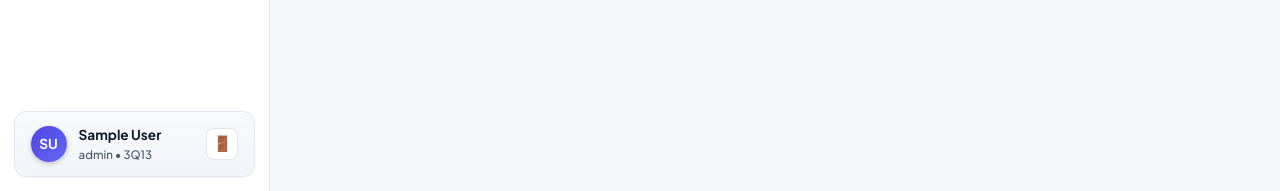
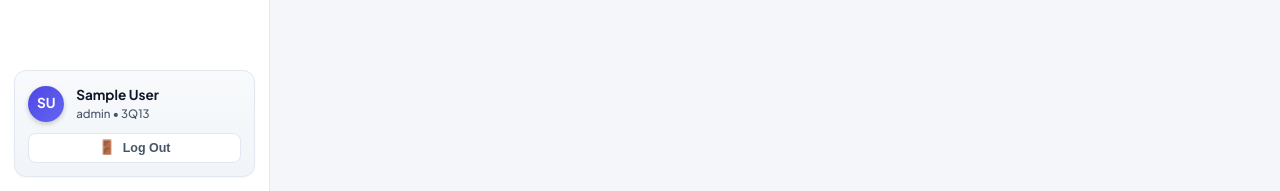
Before and after one commit to archachra/Smart-Token, a React (Vite) app: page /history in a window 1280 px wide. Shown: the part 609-800 px from the top of the page. Built offline with nearby package versions, Linux system fonts and the light colour scheme; no server answers; sample sign-in values are in the browser's storage.

Commit message:
Ensure assigned teacher name appears on faculty sidebar and add Log Out text to logout button

```diff
--- a/scripts/create_test_user.js
+++ b/scripts/create_test_user.js
@@ -16,7 +16,7 @@ const users = [
     email: 'faculty@example.com',
     password: 'FacultyPass123!',
     role: 'FACULTY',
-    name: 'Faculty User',
+    name: 'Mr Sukhpal Singh',
   },
   {
     id: randomUUID(),
--- a/src/components/Sidebar.jsx
+++ b/src/components/Sidebar.jsx
@@ -35,6 +35,7 @@ export default function Sidebar() {
   const navigate = useNavigate();
   const [assignments, setAssignments] = useState([]);
   const [profile, setProfile] = useState(() => getCurrentUser());
+  const [assignedTeacher, setAssignedTeacher] = useState(null);
 
   useEffect(() => {
     let isMounted = true;
@@ -59,8 +60,20 @@ export default function Sidebar() {
       }
     };
 
+    const loadSectionFaculty = async () => {
+      try {
+        const data = await get(`/api/sections/${SECTION_ID}/faculty`);
+        if (isMounted && data?.faculty && data.faculty.length > 0) {
+          setAssignedTeacher(data.faculty[0]);
+        }
+      } catch (e) {
+        // Fallback
+      }
+    };
+
     loadAssignments();
     loadUserProfile();
+    loadSectionFaculty();
 
     const handleAssignmentCreated = () => {
       loadAssignments();
@@ -81,16 +94,26 @@ export default function Sidebar() {
     navigate('/login');
   };
 
-  const displayName = profile?.name || (profile?.email ? profile.email.split('@')[0] : 'Faculty');
-  const displayRole = profile?.role === 'FACULTY' ? 'Lead Faculty' : (profile?.role || 'Instructor');
-  const sectionLabel = profile?.sectionName || '3Q13';
+  // Determine displayed teacher name:
+  // Strictly avoid "Faculty User" or generic placeholders; prefer the teacher assigned to this section
+  let displayName = '';
+  if (profile?.name && !profile.name.toLowerCase().includes('faculty user') && profile.name.toLowerCase() !== 'faculty') {
+    displayName = profile.name;
+  } else if (assignedTeacher?.name) {
+    displayName = assignedTeacher.name;
+  } else {
+    displayName = 'Mr Sukhpal Singh';
+  }
+
+  const displayRole = profile?.role === 'FACULTY' ? 'Lead Faculty' : (profile?.role || 'Lead Faculty');
+  const sectionLabel = profile?.sectionName || assignedTeacher?.section_name || '3Q13';
 
   // Compute clean initials, ignoring titles like Prof., Dr., Mr.
   const cleanName = displayName.replace(/^(Prof\.?|Dr\.?|Mr\.?|Ms\.?|Mrs\.?)\s+/i, '').trim();
   const parts = cleanName.split(/\s+/).filter(Boolean);
   const userInitials = parts.length >= 2
     ? (parts[0][0] + parts[parts.length - 1][0]).toUpperCase()
-    : (cleanName.slice(0, 2).toUpperCase() || 'FC');
+    : (cleanName.slice(0, 2).toUpperCase() || 'SS');
 
   return (
     <aside className="sidebar">
@@ -143,19 +166,22 @@ export default function Sidebar() {
 
       {/* Modern User Profile & Quick Logout at bottom */}
       <div className="sidebar-profile-card">
-        <div className="sidebar-user-avatar">
-          {userInitials || 'FC'}
-        </div>
-        <div className="sidebar-user-info">
-          <span className="sidebar-user-name" title={displayName}>{displayName}</span>
-          <span className="sidebar-user-role">{displayRole} • {sectionLabel}</span>
+        <div className="sidebar-profile-header">
+          <div className="sidebar-user-avatar">
+            {userInitials || 'SS'}
+          </div>
+          <div className="sidebar-user-info">
+            <span className="sidebar-user-name" title={displayName}>{displayName}</span>
+            <span className="sidebar-user-role">{displayRole} • {sectionLabel}</span>
+          </div>
         </div>
         <button
-          className="sidebar-logout-icon-btn"
+          className="sidebar-logout-btn"
           onClick={handleLogout}
           title="Sign out of SmartToken"
         >
-          🚪
+          <span className="sidebar-logout-icon">🚪</span>
+          <span className="sidebar-logout-text">Log Out</span>
         </button>
       </div>
     </aside>
--- a/src/index.css
+++ b/src/index.css
@@ -668,14 +668,21 @@ body {
 
 .sidebar-profile-card {
   display: flex;
-  align-items: center;
-  gap: 0.75rem;
-  padding: 0.85rem 1rem;
+  flex-direction: column;
+  gap: 0.65rem;
+  padding: 0.85rem;
   margin: 0.5rem 0.85rem 0.85rem 0.85rem;
   background: var(--bg-card-subtle);
   border: 1px solid var(--border-color);
   border-radius: var(--radius-md);
   box-shadow: var(--shadow-xs);
+}
+
+.sidebar-profile-header {
+  display: flex;
+  align-items: center;
+  gap: 0.75rem;
+  width: 100%;
 }
 
 .sidebar-user-avatar {
@@ -716,6 +723,41 @@ body {
   white-space: nowrap;
   overflow: hidden;
   text-overflow: ellipsis;
+}
+
+.sidebar-logout-btn {
+  width: 100%;
+  display: flex;
+  align-items: center;
+  justify-content: center;
+  gap: 0.45rem;
+  padding: 0.45rem 0.75rem;
+  background: var(--bg-surface);
+  border: 1px solid var(--border-color);
+  border-radius: var(--radius-sm);
+  font-size: 0.78rem;
+  font-weight: 600;
+  color: var(--text-secondary);
+  cursor: pointer;
+  transition: var(--transition-fast);
+}
+
+.sidebar-logout-btn:hover {
+  background-color: #fee2e2;
+  border-color: #fca5a5;
+  color: #dc2626;
+  transform: translateY(-1px);
+}
+
+.sidebar-logout-icon {
+  font-size: 0.85rem;
+  line-height: 1;
+}
+
+.sidebar-logout-text {
+  font-size: 0.78rem;
+  line-height: 1;
+  font-weight: 600;
 }
 
 .sidebar-logout-icon-btn {
```
Also changed, not shown: 1 other file (tests, documents, lock files or other folders).
